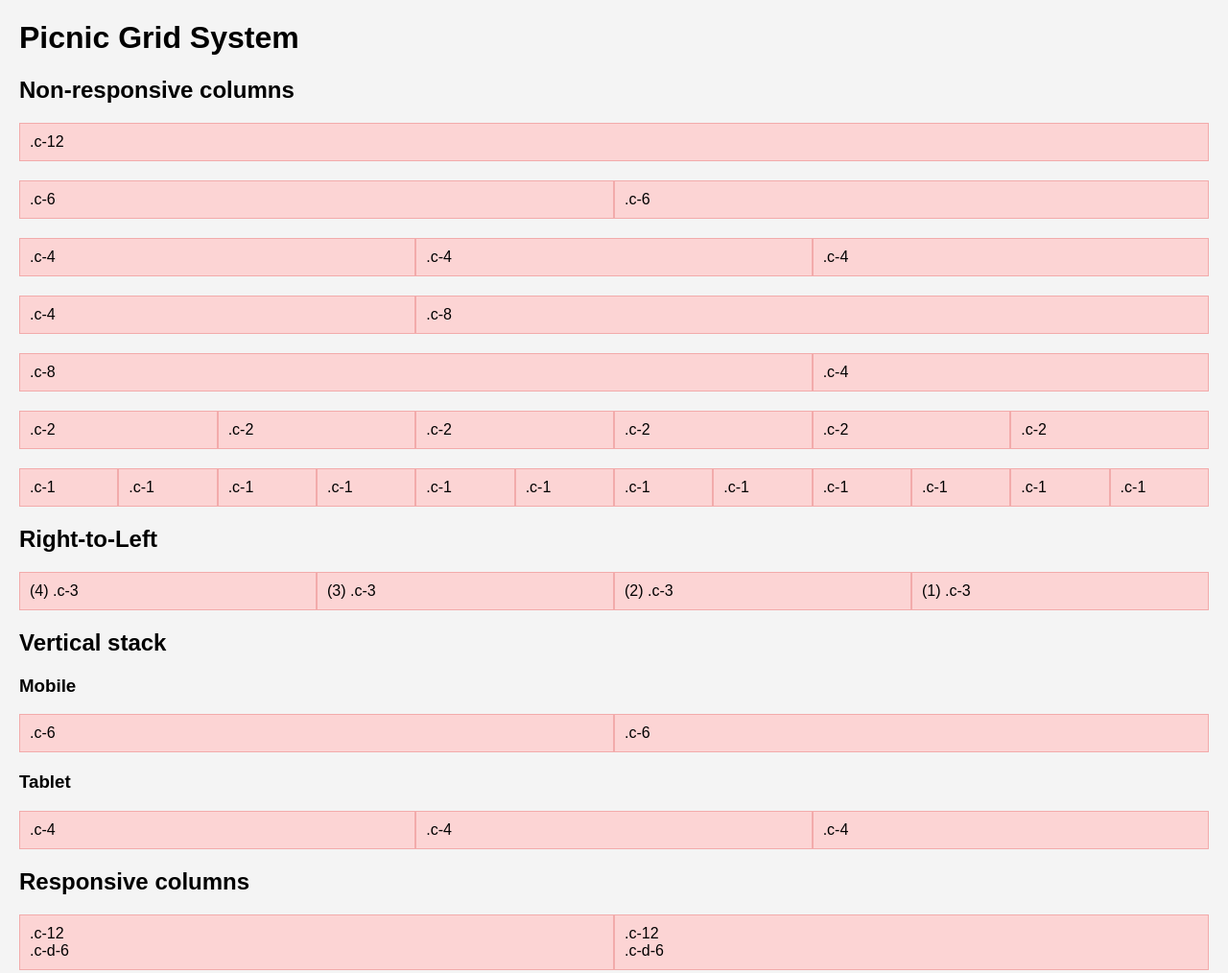
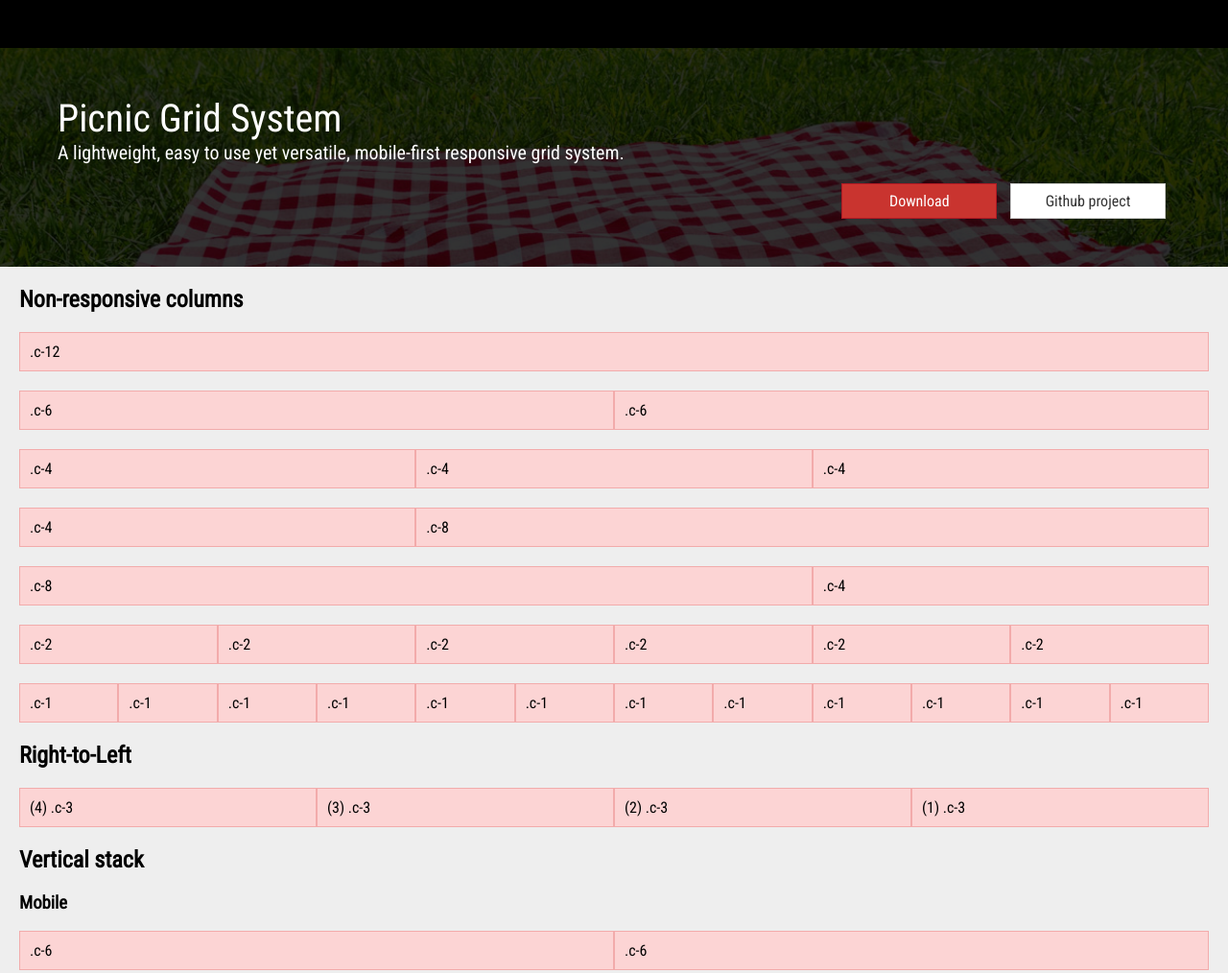
Before and after one commit to fsevilla/Picnic-Grid, a plain HTML site: page index.html in a window 1280 px wide. Shown: the top 1014 px of the page at 96% size. Drawn offline with Linux system fonts and the light colour scheme.

Commit message:
Add banner section

```diff
--- a/index.html
+++ b/index.html
@@ -2,46 +2,27 @@
 <html>
 <head>
     <title>Picnic Grid System</title>
-    <link rel="stylesheet" href="dist/picnic-grid.css">
+    <link href="https://fonts.googleapis.com/css?family=Poppins" rel="stylesheet" />
+    <link href="https://fonts.googleapis.com/css?family=Roboto+Condensed" rel="stylesheet">
+    <link rel="stylesheet" href="styles/picnic-grid.css">
+    <link rel="stylesheet" href="styles/main.css">
     <meta name="viewport" content="width=device-width, initial-scale=1">
-    <style type="text/css">
-        html,
-        body{
-            margin: 0;
-            padding: 0;
-            background-color: #f4f4f4;
-            font-family: Arial;
-        }
-
-        #mainContainer{
-            max-width: 1240px;
-            margin: 0 auto;
-        }
-
-        [class*='grid'] > div{
-            background-color: #fcd4d4;
-            border: solid 1px #f2abab;
-            padding-top: 10px;
-            padding-bottom: 10px;
-        }
-
-        .grid.same-height{
-            border-bottom: solid 1px #f2abab;
-        }
-
-        [class*='grid'] > div span{
-            display: block;
-        }
-
-        .grid{
-            margin-bottom: 20px;
-        }
-    </style>
 </head>
 <body>
 <div id="mainContainer">
+    <header></header>
+    <div class="banner">
+        <div class="container">
             <h1>Picnic Grid System</h1>
+            <h2>A lightweight, easy to use yet versatile, mobile-first responsive grid system. </h2>
+            <div class="cta">
+                <a href="https://github.com/fsevilla/Picnic-Grid/zipball/master" class="button danger">Download</a>
+                <a href="https://github.com/fsevilla/Picnic-Grid" class="button">Github project</a>
+            </div>
+        </div>
+    </div>
 
+    <div id="grid-sample" class="container">
         <h2>Non-responsive columns</h2>
         <div class="grid">
             <div class="c-12">
@@ -259,5 +240,6 @@
             </div>
         </div>
     </div>
+</div>
 </body>
 </html>
--- a/sass/_breakpoints.scss
+++ /dev/null
@@ -1,57 +0,0 @@
-$screen-xsmall: 320; // mobile portrait
-$screen-small: 480; // mobile landscape
-$screen-medium: 768; // tablet
-$screen-medium-large: 992;
-$screen-large: 1024; // desktop
-$screen-xlarge: 1200;
-
-$query-xsmall: 'only screen and (min-width : #{$screen-xsmall}px)';
-$query-small: 'only screen and (min-width : #{$screen-small}px)';
-$query-medium: 'only screen and (min-width : #{$screen-medium}px)';
-$query-medium-large: 'only screen and (min-width : #{$screen-medium-large}px)';
-$query-large: 'only screen and (min-width : #{$screen-large}px)';
-$query-xlarge: 'only screen and (min-width : #{$screen-xlarge}px)';
-
-// Mobile first
-@mixin landscape {
-  @media #{$query-small} {
-    @content;
-  }
-}
-
-@mixin tablet {
-  @media #{$query-medium} {
-    @content;
-  }
-}
-
-@mixin tablet-large {
-  @media #{$query-medium-large} {
-    @content;
-  }
-}
-
-@mixin desktop {
-  @media #{$query-large} {
-    @content;
-  }
-}
-
-@mixin widescreen {
-  @media #{$query-xlarge} {
-    @content;
-  }
-}
-
-// Desktop first
-@mixin mobile-only {
-  @media only screen and (max-width: ($screen-medium - 1) * 1px) {
-    @content;
-  }
-}
-
-@mixin tablet-down {
-  @media only screen and (max-width: ($screen-large - 1) * 1px) {
-    @content;
-  }
-}
--- a/sass/_grid.scss
+++ /dev/null
@@ -1,113 +0,0 @@
-$maxColumns: 12;
-$total-width: 100;
-$gutter: 10px;
-
-@function getWidth($cols, $base: 12){
-    @return ($cols*$total-width / $base)*1%;
-}
-
-.grid{
-    width: 100%;
-    height: auto;
-
-    & > div[class^='c-']{
-        float: left;
-        padding-left: $gutter;
-        padding-right: $gutter;
-        box-sizing: border-box;
-        min-height: 1px;
-    }
-
-    &:after{
-        content: "";
-        display: table;
-        clear: both;
-    }
-
-    &.no-gutter{
-        & > div[class^='c-']{
-            padding: 0;
-        }
-    }
-
-    &.same-height{
-        overflow: hidden;
-
-        & > div[class^='c-']{
-            margin-bottom: -99999px;
-            padding-bottom: 99999px;
-        }
-    }
-
-    &.rtl{
-        & > div[class^='c-']{
-            float: right;
-        }
-    }
-
-    // DEFAULT (FLUID COLUMNS)
-    // Default columns are fluid (non-responsive)
-    // throughout all resolutions
-
-    @for $i from 1 through $maxColumns {
-        .c-#{$i} {
-            width: getWidth($i, $maxColumns);
-        }
-    }
-
-    // @for $i from 1 through $maxColumns {
-    //     .c-#{$i} {
-    //         width: getWidth($i, $maxColumns);
-    //     }
-    // }
-
-    // MOBILE
-    // (No need to add column styles from mobile up since these
-    // are defined in the default classes. Using mobile to define
-    // widths for mobile only screen sizes.)
-
-    @include mobile-only{
-        @for $i from 1 through $maxColumns {
-            .c-m-#{$i} {
-                width: getWidth($i, $maxColumns);
-            }
-        }
-    }
-
-    // TABLET
-    @include tablet{
-        @for $i from 1 through $maxColumns {
-            .c-t-#{$i} {
-                width: getWidth($i, $maxColumns);
-            }
-        }
-    }
-
-    // DESKTOP
-    @include desktop{
-        @for $i from 1 through $maxColumns {
-            .c-d-#{$i} {
-                width: getWidth($i, $maxColumns);
-            }
-        }
-    }
-
-    // VERTICAL STACK
-    // An alternative to .c-m-12 or .c-t-12
-    // columns stack vertically in mobile or tablet resolutions
-    &.mobile-stack{
-        @include mobile-only{
-            & > div[class^='c-']{
-                width: 100%;
-            }
-        }
-    }
-
-    &.tablet-stack{
-        @include tablet-down{
-            & > div[class^='c-']{
-                width: 100%;
-            }
-        }
-    }
-}
--- a/sass/main.scss
+++ /dev/null
@@ -1,10 +0,0 @@
-/*
-  Picnic Grid System
-  @author: Francisco Sevilla
-  @description: A lightweight, easy to use yet versatile, mobile-first responsive grid system.
-  @project: https://github.com/fsevilla/Picnic-Grid
-  @version: 0.1
-*/
-
-@import 'breakpoints';
-@import 'grid';
--- /dev/null
+++ b/styles/main.css
@@ -0,0 +1,130 @@
+html,
+body{
+    margin: 0;
+    padding: 0;
+    background-color: #eee;
+    font-family: 'Roboto Condensed', 'Poppins', sans-serif;
+}
+
+a, a:hover, a:focus{
+    text-decoration: none;
+}
+
+.container{
+    max-width: 1240px;
+    margin: 0 auto;
+}
+
+header{
+    background-color: #000;
+    height: 50px;
+    width: 100%;
+}
+
+.banner{
+    width: 100%;
+    position: relative;
+    background-color: #000;
+    color: #fff;
+    padding: 50px 0;
+}
+
+.banner:after{
+    content: "";
+    display: block;
+    position: absolute;
+    top: 0;
+    bottom: 0;
+    left: 0;
+    right: 0;
+    background: url(../images/background2.jpg) center center no-repeat;
+    background-size: cover;
+    opacity: 0.2;
+}
+
+.banner h1{
+    font-size: 2.5em;
+    font-weight: normal;
+    padding-left: 40px;
+    margin: 0;
+    position: relative;
+    z-index: 1;
+}
+
+.banner h2{
+    margin: 0;
+    padding-left: 40px;
+    max-width: 50%;
+    font-size: 1.25em;
+    font-weight: normal;
+    position: relative;
+    z-index: 1;
+}
+
+.banner .cta{
+    padding: 20px 40px 0;
+    text-align: right;
+    position: relative;
+    z-index: 1;
+}
+
+.button{
+    background-color: #fff;
+    color: #333;
+    border: solid 1px #ccc;
+    padding: 8px 20px;
+    cursor: pointer;
+    display: inline-block;
+    text-align: center;
+}
+
+.button:hover{
+    background-color: #dedede;
+}
+
+.button.danger{
+    background-color: #C9342F;
+    color: #fff;
+    border-color: #AF1923;
+}
+
+.button.danger:hover{
+    background-color: #AF1923;
+}
+
+.button.primary{
+    background-color: #0077B5;
+    color: #fff;
+    border-color: #046293;
+}
+
+.button.primary:hover{
+    background-color: #046293;
+}
+
+.banner .button{
+    width: 120px;
+    margin: 0 5px;
+}
+
+
+
+
+[class*='grid'] > div{
+    background-color: #fcd4d4;
+    border: solid 1px #f2abab;
+    padding-top: 10px;
+    padding-bottom: 10px;
+}
+
+.grid.same-height{
+    border-bottom: solid 1px #f2abab;
+}
+
+[class*='grid'] > div span{
+    display: block;
+}
+
+.grid{
+    margin-bottom: 20px;
+}
```
Also changed, not shown: images/background.jpg (added), images/background2.jpg (added), styles/picnic-grid.css (renamed from dist/picnic-grid.css). Lines whose indentation alone changed are shown as unchanged.
